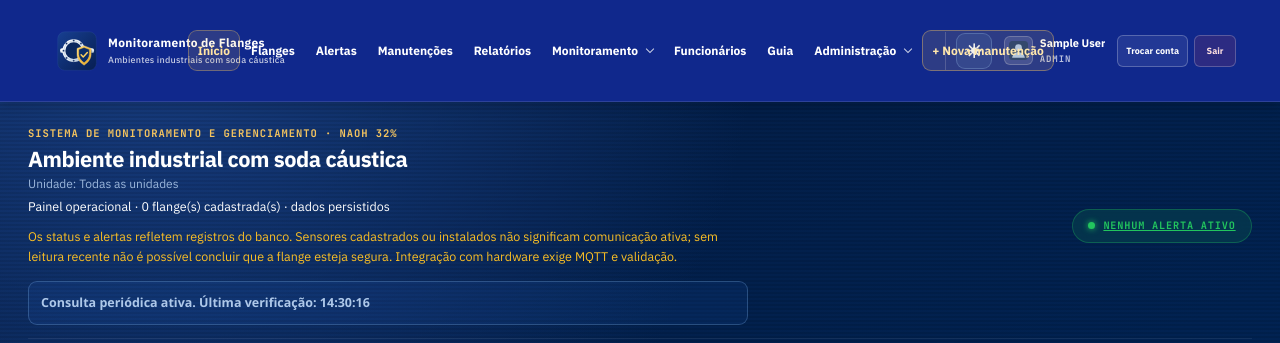
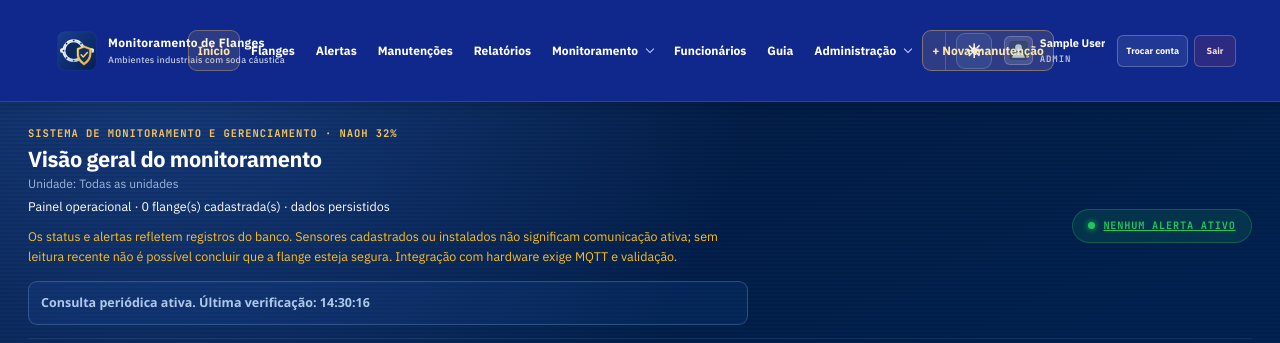
Before and after one commit to LucasMarangoni01/Projeto_Final, a Spring Boot app: page / in a window 1280 px wide. Shown: the top 343 px of the page. Run offline with Spring Boot 4, Linux system fonts and the light colour scheme; the visitor is signed in with stand-in values (Sample User, id 1); data that the repository does not hold is empty; some of the project's set-up classes (security, data sources, template engines, error pages and the like) are left out, and stand-ins take their place.

Commit message:
style(dashboard): titulo hierarquico e identificacao do monitoramento

```diff
--- a/src/main/resources/templates/home/index.html
+++ b/src/main/resources/templates/home/index.html
@@ -1077,7 +1077,7 @@
         <div class="topbar">
             <div class="topbar-meta">
                 <div class="topbar-eyebrow">Sistema de Monitoramento e Gerenciamento · NaOH 32%</div>
-                <div class="topbar-title">Ambiente industrial com soda cáustica</div>
+                <h1 class="topbar-title">Visão geral do monitoramento</h1>
                 <div class="topbar-unit" th:text="${'Unidade: ' + nomeUnidade}">Unidade</div>
                 <div class="topbar-sub"
                      th:text="${'Painel operacional · ' + totalFlanges + ' flange(s) cadastrada(s) · dados persistidos'}">
```
